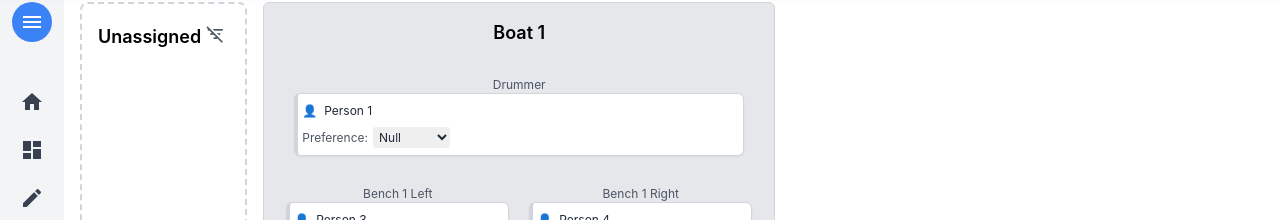
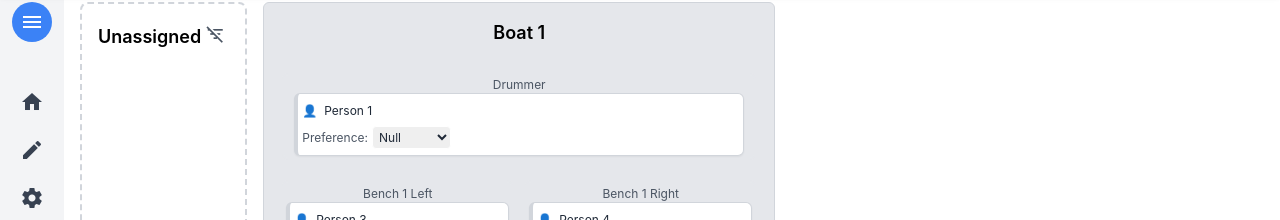
Before and after one commit to timsulzberger/my-dnd-table, a React (Create React App) app: page / in a window 1280 px wide. Shown: the part 78-298 px from the top of the page. Built offline with nearby package versions, Linux system fonts and the light colour scheme.

Commit message:
windsurf 8

```diff
--- a/src/Sidebar.js
+++ b/src/Sidebar.js
@@ -94,15 +94,6 @@ const Sidebar = ({ isExpanded, toggleSidebar, handleUnassignAll }) => {
           {isExpanded && <span>Home</span>}
         </div>
 
-        {/* Dashboard Menu Item */}
-        {/* Call handleMenuItemClick with the action name */}
-        <div className={menuItemClasses} onClick={() => handleMenuItemClick('Dashboard')}>
-           {/* Icon for Dashboard - always show icon */}
-           <span className={`material-icons ${isExpanded ? 'mr-3' : ''}`}>dashboard</span> {/* 'dashboard' icon */}
-          {/* Conditional display: only show text when expanded */}
-          {isExpanded && <span>Dashboard</span>}
-        </div>
-
          {/* Edit Boats Menu Item (with sub-menu) */}
          {/* Call handleMenuItemClick with the action name AND toggle the sub-menu */}
          {/* Use a div for the main menu item that toggles the sub-menu */}
```
